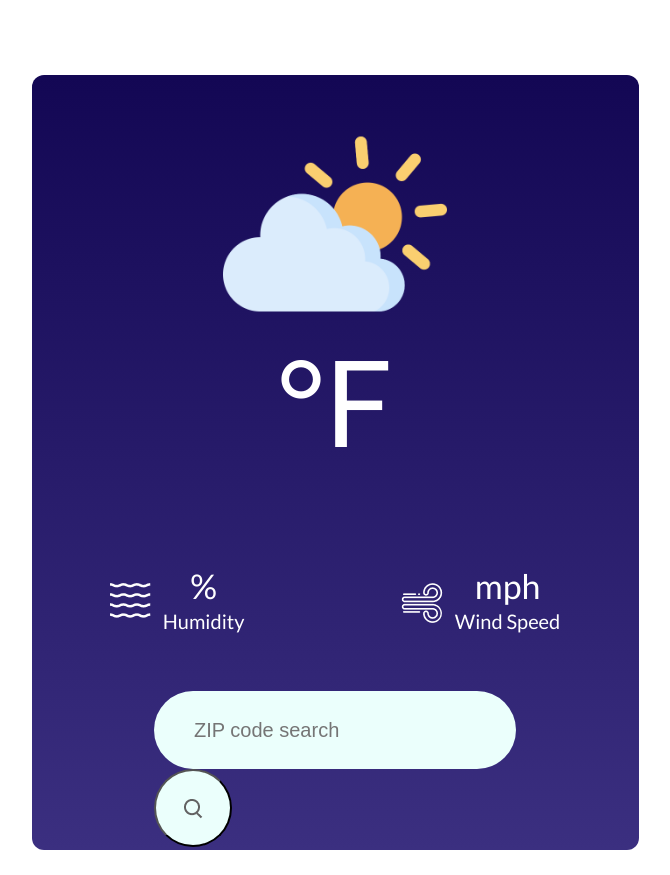
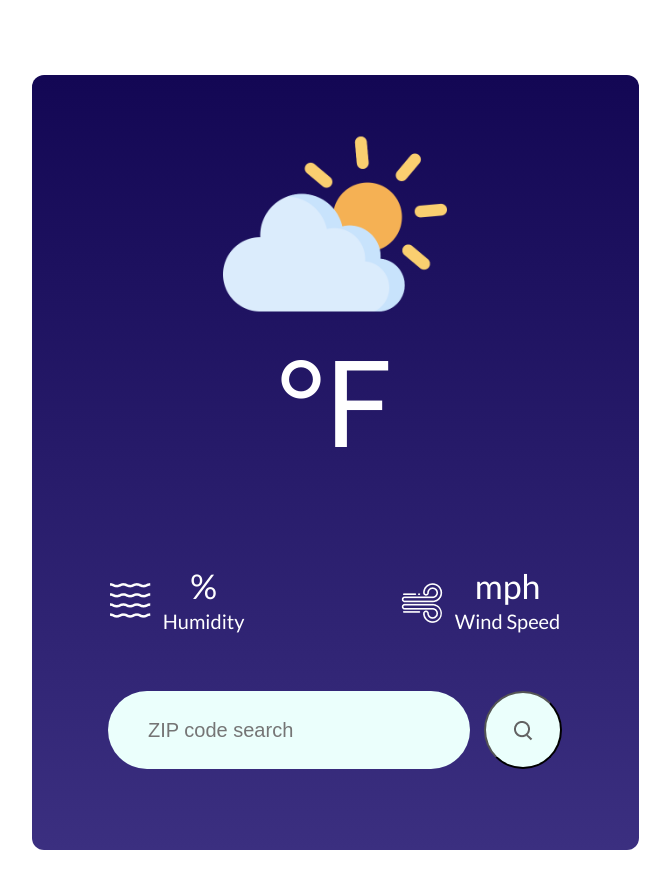
Before and after one commit to Jemster07/weather-app, a React (Create React App) app: page / in a window 1280 px wide. Shown: the whole page, without its empty margins (305-975 px from the left). Built offline with nearby package versions, Linux system fonts and the light colour scheme; no server answers.

Commit message:
Cleaned up search implementation

```diff
--- a/src/components/WeatherApp/WeatherApp.css
+++ b/src/components/WeatherApp/WeatherApp.css
@@ -9,13 +9,14 @@
 .container{
     padding-top: 8px;
 }
-.search-field{
+.search-field form{
     display: flex;
     justify-content: center;
     gap: 14px;
     padding-top: 60px;
 }
-.search-field input{
+
+.search-field form input{
     display: flex;
     width: 362px;
     height: 78px;
--- a/src/components/WeatherApp/WeatherApp.jsx
+++ b/src/components/WeatherApp/WeatherApp.jsx
@@ -18,7 +18,7 @@ const WeatherApp = () => {
     const [wind, setWind] = useState();
     const [temp, setTemp] = useState();
     const [location, setLocation] = useState();
-    const [inputValue, setInputValue] = useState();
+    const [searchQuery, setSearchQuery] = useState();
 
     useEffect(() => {
         navigator.geolocation.getCurrentPosition(function (position) {
@@ -46,12 +46,10 @@ const WeatherApp = () => {
     };
 
     const search = async () => {
-        const element = document.getElementsByClassName("zipInput");
-
-        if (element[0].value === "") {
+        if (searchQuery === undefined || searchQuery === "") {
             return 0;
         } else {
-            let zipURL = `${process.env.REACT_APP_GEOCODE_API_URL}/zip?zip=${element[0].value},US&appid=${process.env.REACT_APP_API_KEY}`;
+            let zipURL = `${process.env.REACT_APP_GEOCODE_API_URL}/zip?zip=${searchQuery},US&appid=${process.env.REACT_APP_API_KEY}`;
             let zipResponse = await fetch(zipURL);
             let zipData = await zipResponse.json();
             let lat = zipData.lat;
@@ -113,7 +111,7 @@ const WeatherApp = () => {
                 </div>
                 <div className="search-field">
                     <form onSubmit={handleSubmit}>
-                        <input className="zipInput" type="text" value={inputValue} onChange={(event) => setInputValue(event.target.value)} pattern="[0-9]{5}" placeholder="ZIP code search" required />
+                        <input className="zipInput" type="text" value={searchQuery} onChange={(event) => setSearchQuery(event.target.value)} pattern="[0-9]{5}" placeholder="ZIP code search" required />
                         <button className="search-icon" type="submit">
                             <img src={search_icon} alt="search button" />
                         </button>
```
